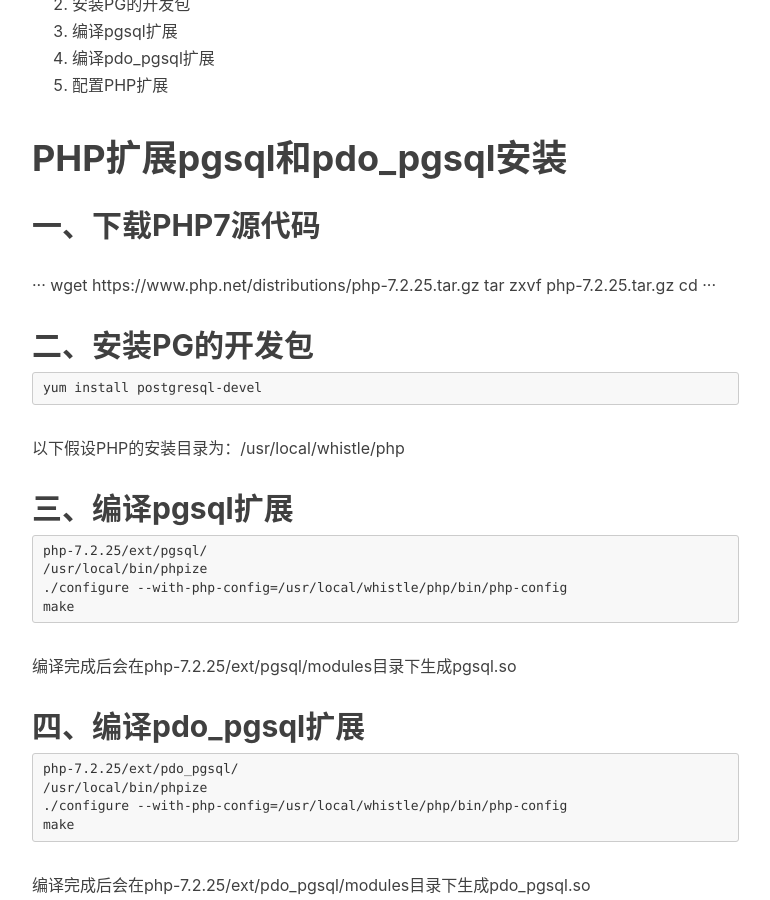
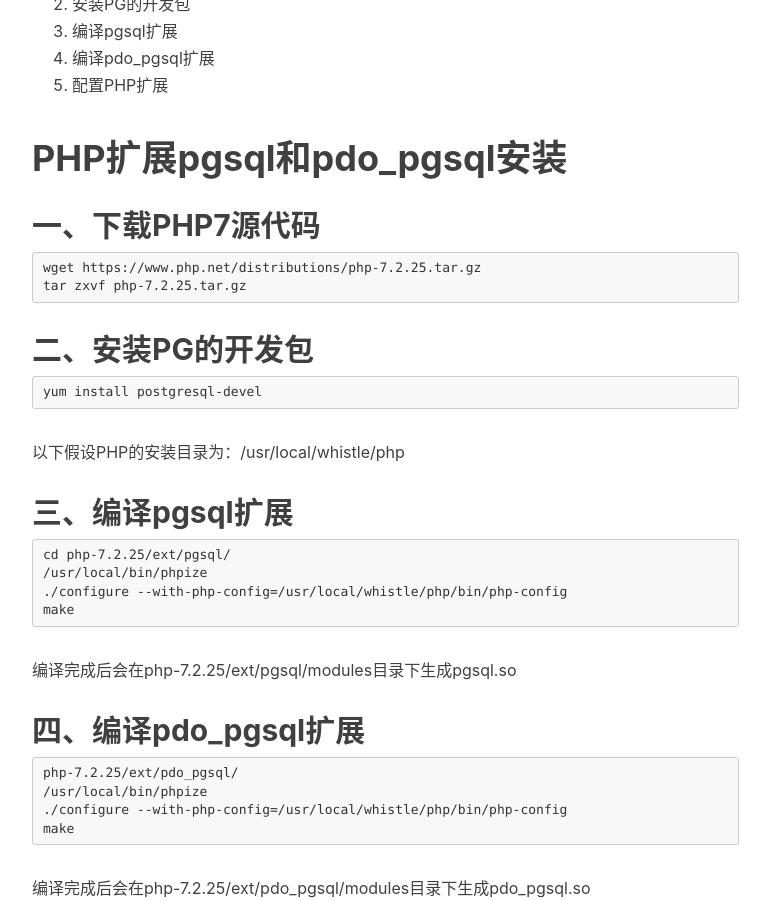
Before and after one commit to tangyibo/tangyibo.github.io, a Jekyll site: the page built from _posts/2019-12-11-centos7-php7-install-extension-pgsql-pdo_pgsql.md, in a window 1280 px wide and 900 px high, scrolled down 688 px. Shown: the whole window, without its empty margins (233-1003 px from the left). Built offline with Jekyll 4.4.1, drawn with Linux system fonts in a browser that asks for light colours; nearby versions of some CDN libraries; comment, search, counter and statistics services are not loaded; part of the change alters nothing that is shown.

Commit message:
修改内容错误

````diff
--- a/_posts/2019-12-11-centos7-php7-install-extension-pgsql-pdo_pgsql.md
+++ b/_posts/2019-12-11-centos7-php7-install-extension-pgsql-pdo_pgsql.md
@@ -17,11 +17,10 @@ tag: [php]
 
 ## 一、下载PHP7源代码
 
-···
+```
 wget https://www.php.net/distributions/php-7.2.25.tar.gz
 tar zxvf php-7.2.25.tar.gz
-cd
-···
+```
 
 ## 二、安装PG的开发包
 
@@ -34,7 +33,7 @@ yum install postgresql-devel
 ## 三、编译pgsql扩展
 
 ```
-php-7.2.25/ext/pgsql/
+cd php-7.2.25/ext/pgsql/
 /usr/local/bin/phpize
 ./configure --with-php-config=/usr/local/whistle/php/bin/php-config
 make
````
